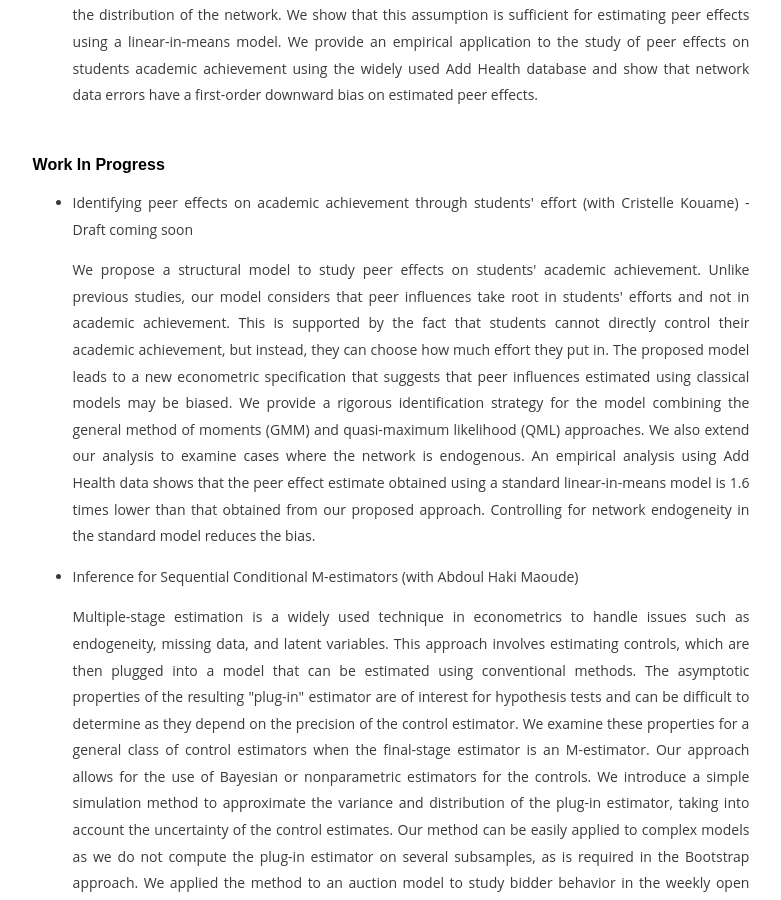
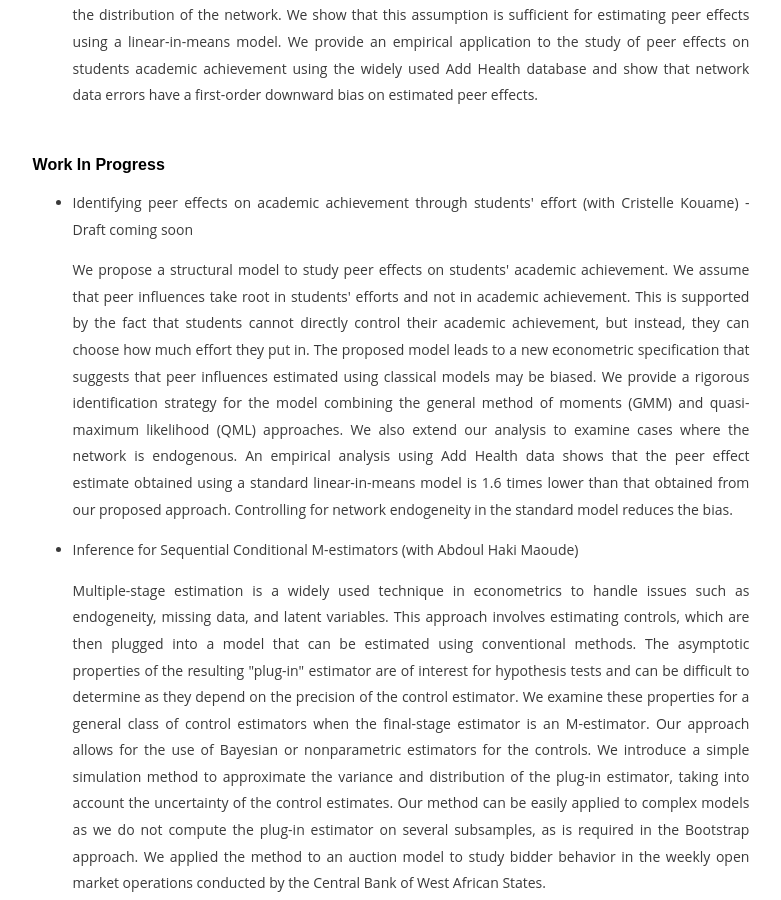
Before and after one commit to ahoundetoungan/ahoundetoungan.github.io, a Jekyll site: the page built from research/index.html, in a window 1280 px wide and 900 px high, scrolled down 1017 px. Shown: the whole window, without its empty margins (249-1030 px from the left). Built offline with Jekyll 4.4.1, drawn with Linux system fonts in a browser that asks for light colours.

Commit message:
research

```diff
--- a/research/index.html
+++ b/research/index.html
@@ -36,7 +36,7 @@
 	<h2>Work In Progress</h2>
 	<ul>
     <li>Identifying peer effects on academic achievement through students' effort (with Cristelle Kouame) - Draft coming soon</li>
-    <p> We propose a structural model to study peer effects on students' academic achievement. Unlike previous studies, our model considers that peer influences take root in students' efforts and not in academic achievement. This is supported by the fact that students cannot directly control their academic achievement, but instead, they can choose how much effort they put in. The proposed model leads to a new econometric specification that suggests that peer influences estimated using classical models may be biased. We provide a rigorous identification strategy for the model combining the general method of moments (GMM) and quasi-maximum likelihood (QML) approaches. We also extend our analysis to examine cases where the network is endogenous. An empirical analysis using Add Health data shows that the peer effect estimate obtained using a standard linear-in-means model is 1.6 times lower than that obtained from our proposed approach. Controlling for network endogeneity in the standard model reduces the bias.</p>
+    <p> We propose a structural model to study peer effects on students' academic achievement. We assume that peer influences take root in students' efforts and not in academic achievement. This is supported by the fact that students cannot directly control their academic achievement, but instead, they can choose how much effort they put in. The proposed model leads to a new econometric specification that suggests that peer influences estimated using classical models may be biased. We provide a rigorous identification strategy for the model combining the general method of moments (GMM) and quasi-maximum likelihood (QML) approaches. We also extend our analysis to examine cases where the network is endogenous. An empirical analysis using Add Health data shows that the peer effect estimate obtained using a standard linear-in-means model is 1.6 times lower than that obtained from our proposed approach. Controlling for network endogeneity in the standard model reduces the bias.</p>
     <li>Inference for Sequential Conditional M-estimators (with Abdoul Haki Maoude)</li>
     <p> Multiple-stage estimation is a widely used technique in econometrics to handle issues such as endogeneity, missing data, and latent variables. This approach involves estimating controls, which are then plugged into a model that can be estimated using conventional methods. The asymptotic properties of the resulting "plug-in" estimator are of interest for hypothesis tests and can be difficult to determine as they depend on the precision of the control estimator. We examine these properties for a general class of control estimators when the final-stage estimator is an M-estimator. Our approach allows for the use of Bayesian or nonparametric estimators for the controls. We introduce a simple simulation method to approximate the variance and distribution of the plug-in estimator, taking into account the uncertainty of the control estimates. Our method can be easily applied to complex models as we do not compute the plug-in estimator on several subsamples, as is required in the Bootstrap approach. We applied the method to an auction model to study bidder behavior in the weekly open market operations conducted by the Central Bank of West African States.</p>
     <li>Healthcare Quality by Specialists under a Mixed Compensation System: an Empirical Analysis (whith Damien Echevin and Bernard Fortin)</li>
```
